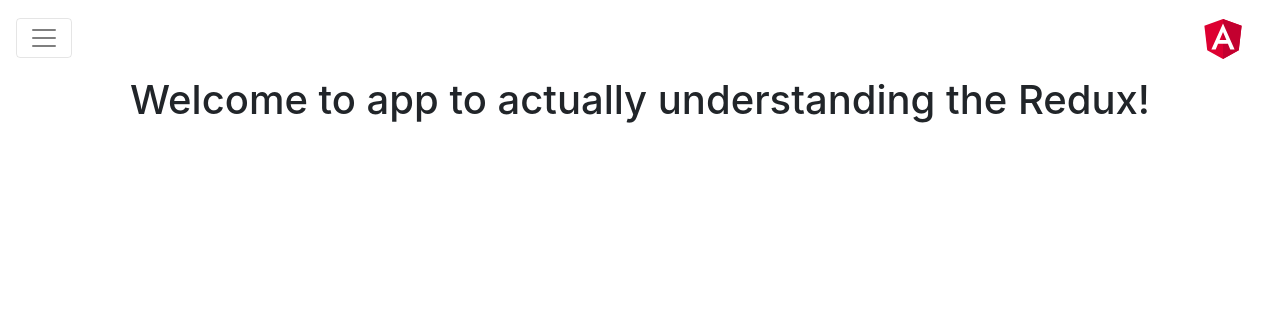
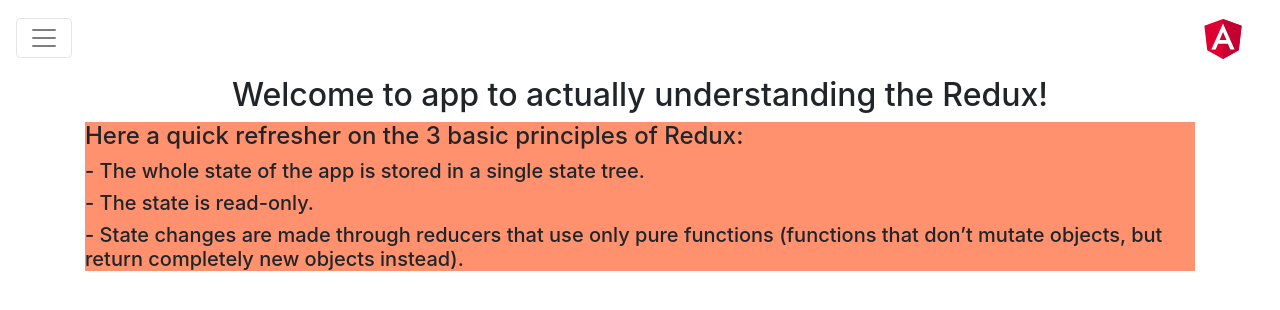
Before and after one commit to vuanhtu1993/Angular4, an Angular app: page / in a window 1280 px wide. Shown: the top 310 px of the page. Built offline with nearby package versions, Linux system fonts and the light colour scheme.

Commit message:
1. Install npm install @ngrx/store --save

```diff
--- a/package.json
+++ b/package.json
@@ -21,6 +21,7 @@
     "@angular/platform-browser": "^5.0.0",
     "@angular/platform-browser-dynamic": "^5.0.0",
     "@angular/router": "^5.0.0",
+    "@ngrx/store": "^4.1.1",
     "bootstrap": "^4.0.0-alpha.6",
     "core-js": "^2.4.1",
     "jquery": "^3.2.1",
--- a/src/app/app.component.css
+++ b/src/app/app.component.css
@@ -0,0 +1,3 @@
+.backGround {
+  background: #ff916e;
+}
--- a/src/app/app.component.html
+++ b/src/app/app.component.html
@@ -2,10 +2,16 @@
 <!--The content below is only a placeholder and can be replaced.-->
 <div class="container">
   <div style="text-align:center">
-    <h1>
+    <h2>
       Welcome to {{ title }}!
-    </h1>
+    </h2>
   </div>
-
-
+  <!--[class.backGround] = "condition -> return true or false"-->
+  <div [class.backGround] = "true">
+    <h4>Here a quick refresher on the 3 basic principles of Redux:</h4>
+    <h5>- The whole state of the app is stored in a single state tree.</h5>
+    <h5>- The state is read-only.</h5>
+    <h5>- State changes are made through reducers that use only pure functions
+      (functions that don’t mutate objects, but return completely new objects instead).</h5>
+  </div>
 </div>
```
Also changed, not shown: 1 other file (tests, documents, lock files or other folders).
